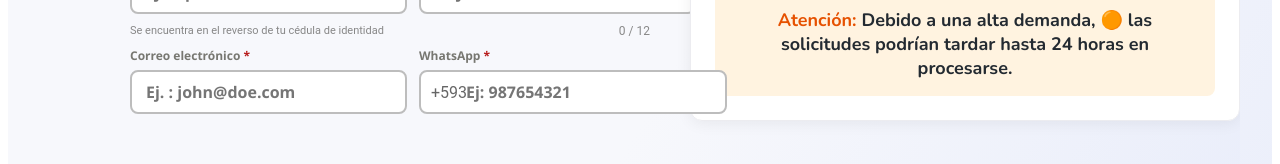
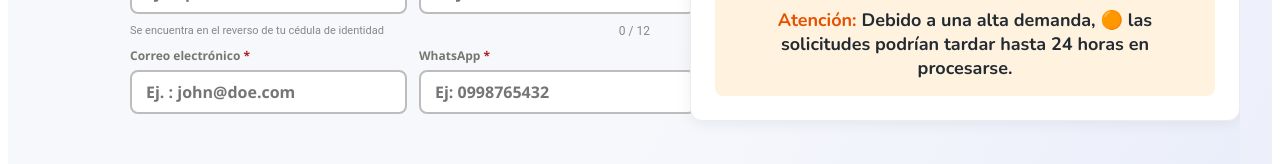
Before and after one commit to mat1520/BURO-DE-CREDITO-EC, a React (Create React App) app: page /pago in a window 1280 px wide. Shown: the part 769-933 px from the top of the page. Built offline with nearby package versions, Linux system fonts and the light colour scheme; the HTML template or start-up script is replaced by a standard one.

Commit message:
fix: Actualización de links del header y menú móvil a URLs oficiales de Buró Ecuador

```diff
--- a/src/components/MainPage.jsx
+++ b/src/components/MainPage.jsx
@@ -83,8 +83,8 @@ const MainPage = () => {
             </div>
             <nav className="main-nav">
               <ul>
-                <li><a href="#">Inicio Buró Ecuador</a></li>
-                <li><a href="#">Alivio Financiero</a></li>
+                <li><a href="https://buro.vercel.app/" target="_blank" rel="noopener noreferrer">Inicio Buró Ecuador</a></li>
+                <li><a href="https://buroecuador.com/alivio-financiero/" target="_blank" rel="noopener noreferrer">Alivio Financiero</a></li>
                 <li
                   className="has-submenu"
                   onMouseEnter={() => setSubmenuOpen(true)}
@@ -95,12 +95,12 @@ const MainPage = () => {
                 >
                   <a href="#">Simuladores</a>
                   <ul className="submenu" style={{ display: submenuOpen ? 'flex' : 'none' }}>
-                    <li><a href="#">Simulador de crédito</a></li>
-                    <li><a href="#">Barómetro Ponzi</a></li>
+                    <li><a href="https://buroecuador.com/simulador-credito/" target="_blank" rel="noopener noreferrer">Simulador de crédito</a></li>
+                    <li><a href="https://buroecuador.com/barometro-ponzi/" target="_blank" rel="noopener noreferrer">Barómetro Ponzi</a></li>
                   </ul>
                 </li>
-                <li><a href="#">Consejos</a></li>
-                <li><a href="#">Contacto</a></li>
+                <li><a href="https://buroecuador.com/blog/" target="_blank" rel="noopener noreferrer">Consejos</a></li>
+                <li><a href="https://buro.vercel.app/" target="_blank" rel="noopener noreferrer">Contacto</a></li>
               </ul>
             </nav>
             <button className="mobile-menu-btn" onClick={toggleMobileMenu}>
@@ -118,11 +118,12 @@ const MainPage = () => {
             </button>
           </div>
           <nav className="mobile-nav">
-            <a href="#">Inicio Buró Ecuador</a>
-            <a href="#">Alivio Financiero</a>
-            <a href="#">Simuladores</a>
-            <a href="#">Consejos</a>
-            <a href="#">Contacto</a>
+            <a href="https://buro.vercel.app/" target="_blank" rel="noopener noreferrer">Inicio Buró Ecuador</a>
+            <a href="https://buroecuador.com/alivio-financiero/" target="_blank" rel="noopener noreferrer">Alivio Financiero</a>
+            <a href="https://buroecuador.com/simulador-credito/" target="_blank" rel="noopener noreferrer">Simulador de crédito</a>
+            <a href="https://buroecuador.com/barometro-ponzi/" target="_blank" rel="noopener noreferrer">Barómetro Ponzi</a>
+            <a href="https://buroecuador.com/blog/" target="_blank" rel="noopener noreferrer">Consejos</a>
+            <a href="https://buro.vercel.app/" target="_blank" rel="noopener noreferrer">Contacto</a>
           </nav>
         </div>
 
--- a/src/components/PagoPage.jsx
+++ b/src/components/PagoPage.jsx
@@ -112,7 +112,7 @@ const PagoPage = ({ score, setScore, onAnterior, onSiguiente }) => {
     if (!form.email) newErrors.email = "Campo requerido";
     else if (!/^\S+@\S+\.\S+$/.test(form.email)) newErrors.email = "Correo electrónico inválido";
     if (!form.whatsapp) newErrors.whatsapp = "Campo requerido";
-    else if (!/^[0-9]{9}$/.test(form.whatsapp)) newErrors.whatsapp = "Debe ingresar 9 dígitos después de +593";
+    else if (!/^0[0-9]{9}$/.test(form.whatsapp)) newErrors.whatsapp = "Debe ingresar el número completo (ej: 0998765432)";
     setErrors(newErrors);
     if (Object.keys(newErrors).length === 0) {
       if (onSiguiente) onSiguiente();
@@ -201,29 +201,18 @@ const PagoPage = ({ score, setScore, onAnterior, onSiguiente }) => {
               </div>
               <div className="form-group" style={{ flex: 1 }}>
                 <label className="form-label">WhatsApp <span className="form-required">*</span></label>
-                <div style={{ position: 'relative' }}>
-                  <span style={{
-                    position: 'absolute',
-                    left: 12,
-                    top: '50%',
-                    transform: 'translateY(-50%)',
-                    color: '#666',
-                    pointerEvents: 'none'
-                  }}>+593</span>
                 <input
                   name="whatsapp"
                   className={`form-input form-input-compact${errors.whatsapp ? ' input-error-v2' : ''}`}
-                    placeholder="Ej: 987654321"
+                  placeholder="Ej: 0998765432"
                   value={form.whatsapp}
                   onChange={e => {
                     // Solo permitir números
                     const value = e.target.value.replace(/[^0-9]/g, '');
                     setForm({ ...form, whatsapp: value });
                   }}
-                    style={{ paddingLeft: 45 }}
-                    maxLength={9}
+                  maxLength={10}
                 />
-                </div>
                 {errors.whatsapp && <div className="form-error-v2">{errors.whatsapp}</div>}
               </div>
             </div>
```
Lines whose indentation alone changed are shown as unchanged.
